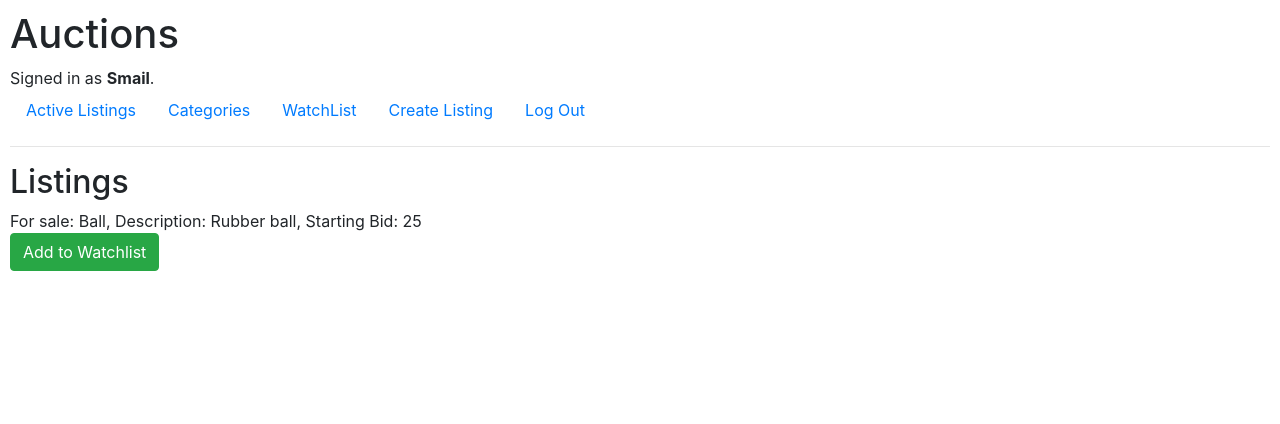
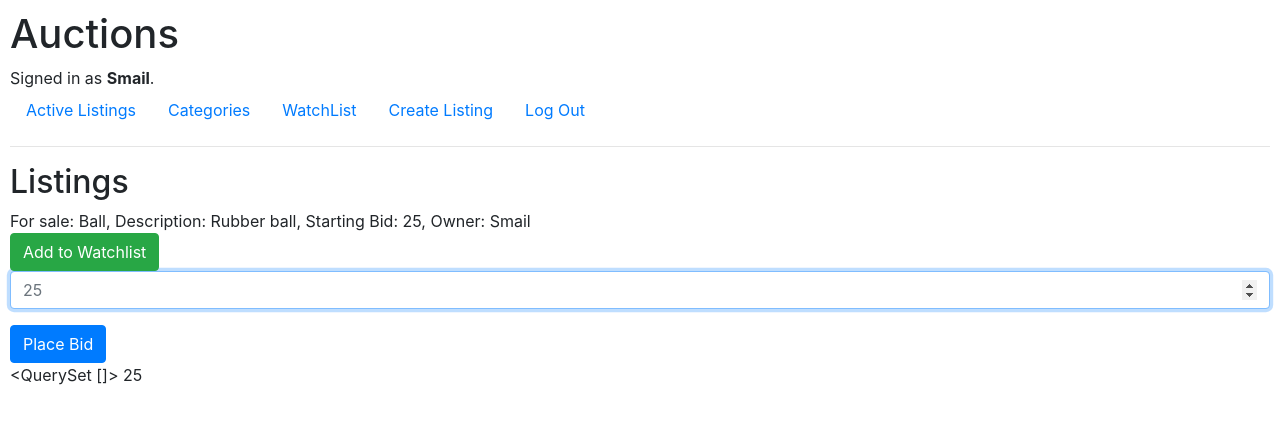
Before and after one commit to SmailBestybay/social-network, a Django app: page /3/ in a window 1280 px wide. Shown: the top 424 px of the page. Run offline with Django 4.2, Linux system fonts and the light colour scheme; a user stored in the database is signed in; data comes from the database, SQL or seed files in the repository; both versions use the stored data as it was after the commit; some libraries are stand-ins or nearby versions.

Commit message:
pass bid data to listing.html

```diff
--- a/auctions/templates/auctions/index.html
+++ b/auctions/templates/auctions/index.html
@@ -7,7 +7,8 @@
         {% for listing in listings %}
             <li>
                 <a href="{% url 'listing' listing.id %}"><p>
-                    For sale: {{ listing.title }}, Description: {{ listing.description }}, Starting Bid: {{ listing.starting_bid }}
+                    For sale: {{ listing.title }}, Description: {{ listing.description }},
+                    Starting Bid: {{ listing.starting_bid }}, Owner: {{listing.owner}}
                 </p></a>
             </li>
         {% endfor %}
--- a/auctions/templates/auctions/listing.html
+++ b/auctions/templates/auctions/listing.html
@@ -2,9 +2,10 @@
 
 {% block body %}
     <h2>Listings</h2>
-        For sale: {{ listing.title }}, Description: {{ listing.description }}, Starting Bid: {{ listing.starting_bid }}
+        For sale: {{ listing.title }}, Description: {{ listing.description }}, Starting Bid: {{ listing.starting_bid }}, Owner: {{ listing.owner }}
 
         {% if user.is_authenticated %}
+
             <form action="{% url 'listing' listing.id %}" method="post">
                 {% csrf_token %}
                 {% if watchlisted %}
@@ -13,6 +14,16 @@
                     <button class="btn btn-success" type="submit" name="Add">Add to Watchlist</button>
                 {% endif %}
             </form>
+
+            <form action="{% url 'listing' listing.id %}" method="post">
+                {% csrf_token %}
+                <div class="form-group">
+                    <input autofocus class="form-control" type="number" name="bid" min="{{ listing.starting_bid }}" placeholder="{{ listing.starting_bid }}">
+                </div>
+                <input class="btn btn-primary" type="submit" value="Place Bid">
+            </form>
+            {{ bids }}
+            {{ highest_bid }}
         {% endif %}
 
 {% endblock %}
--- a/auctions/views.py
+++ b/auctions/views.py
@@ -3,7 +3,7 @@ from django.db import IntegrityError
 from django.http import HttpResponse, HttpResponseRedirect
 from django.shortcuts import get_object_or_404, redirect, render
 from django.urls import reverse
-from .models import User, Listing, Watchlist
+from .models import User, Listing, Watchlist, Bid
 from .formhelper import NewListingForm
 from django.contrib.auth.decorators import login_required
 from django.core.exceptions import ObjectDoesNotExist
@@ -110,18 +110,16 @@ def create_listing(request):
 
 def listing(request, listing_id):
     if request.method == "POST":
-        # if value of wathlist button is add, add listing to watchlist
         if "Add" in request.POST:
             user = request.user
             listing = Listing.objects.get(id=listing_id)
             watchlist_item = Watchlist(user=user, listing_key=listing)
             watchlist_item.save()
-        # if value of wathlist button is remove, remove listing from watchlist
         if "Remove" in request.POST:
             watchlist_item = Watchlist.objects.get(id=request.POST["Remove"])
             watchlist_item.delete()
 
-
+    # TODO
     # if signed it, able to bit on item
     # bit must be >= starting bit and > all other bids, else error
     # if signed it and creator, able to close bid
@@ -139,11 +137,22 @@ def listing(request, listing_id):
         watchlist_item = None
         watchlisted = False
 
+    # all bids on this listing
+    bids = Bid.objects.all().filter(listing_key=listing)
+    highest_bid = listing.starting_bid
+    # find biggest bid so far
+    for bid in bids:
+        if bid.amount > highest_bid:
+            highest_bid = bid.amount
+
+
 
     return render(request, "auctions/listing.html", {
         "listing" : listing,
         "watchlisted" : watchlisted,
-        "watchlist_item" : watchlist_item
+        "watchlist_item" : watchlist_item,
+        "bids" : bids,
+        "highest_bid" : highest_bid
     })
 
 @login_required(login_url='login')
```
Also changed, not shown: db.sqlite3.
